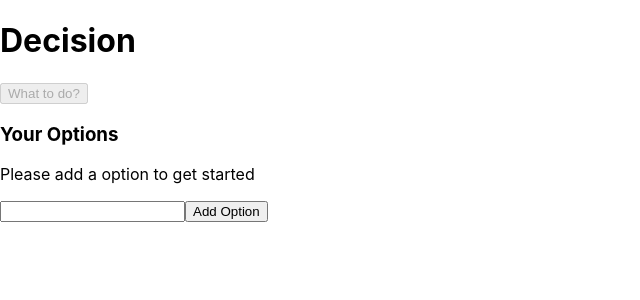
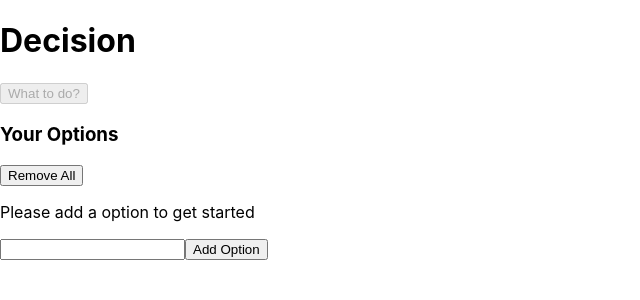
Before and after one commit to KeKam/decision-app, a React (Create React App) app: page / in a window 1280 px wide. Shown: the top 300 px of the page, without its empty margins (0-640 px from the left). Built offline with nearby package versions, Linux system fonts and the light colour scheme.

Commit message:
Add functionality to remove all options

```diff
--- a/src/App.js
+++ b/src/App.js
@@ -35,6 +35,10 @@ const App = () => {
     setOptions(options.filter((option) => optionToRemove !== option))
   };
 
+  const handleDeleteAll = () => {
+    setOptions([]);
+  };
+
     return (
       <div>
         <Header />
@@ -45,6 +49,7 @@ const App = () => {
         <Options
           options={options}
           handleDeleteOption={handleDeleteOption}
+          handleDeleteAll={handleDeleteAll}
         />
         <AddOption handleAddOptions={handleAddOptions} />
         <OptionModal
--- a/src/components/Options.js
+++ b/src/components/Options.js
@@ -1,10 +1,13 @@
 import React from 'react';
 import Option from './Option';
 
-const Options = ({ options, handleDeleteOption }) => (
+const Options = ({ options, handleDeleteOption, handleDeleteAll }) => (
   <div>
     <div>
       <h3>Your Options</h3>
+      <button onClick={handleDeleteAll}>
+        Remove All
+      </button>
     </div>
     {options.length === 0 && <p>Please add a option to get started</p>}
     {options.map((option, index) => (
```
